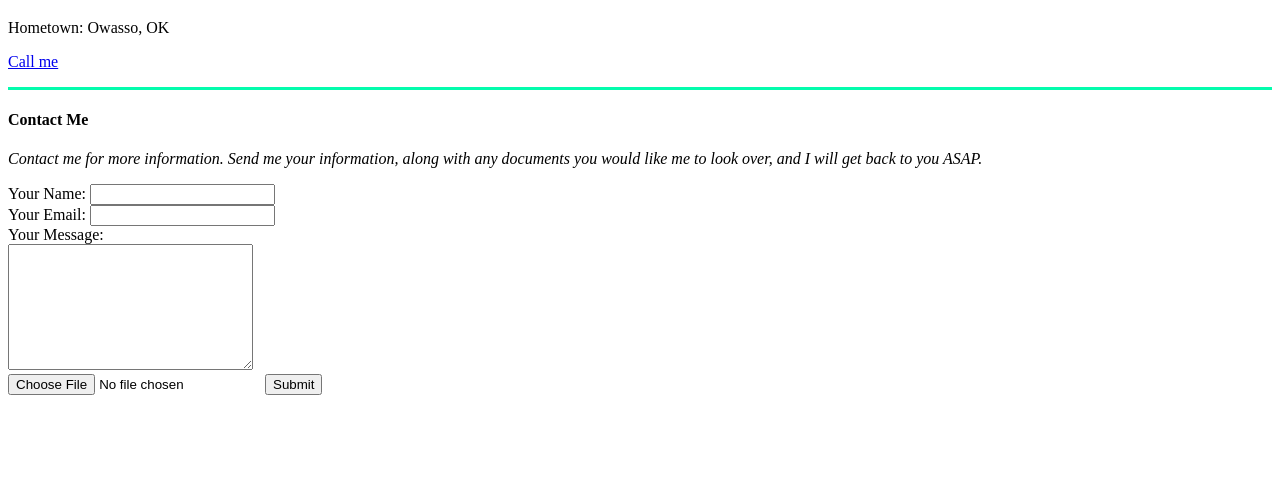
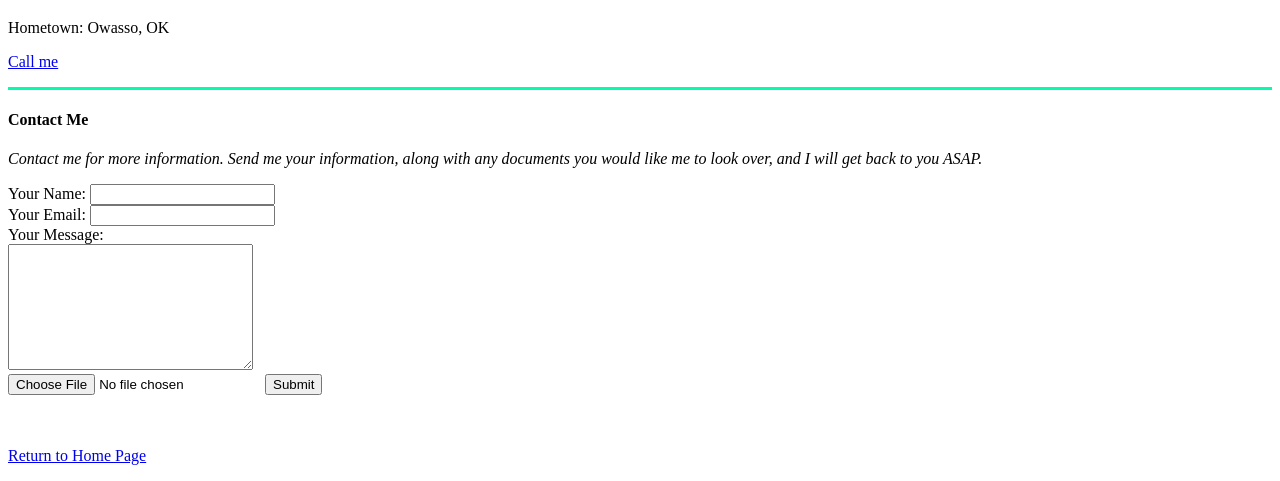
Before and after one commit to codemeupscotty/personalsite, a plain HTML site: page contactme.html in a window 1280 px wide. Shown: the part 484-965 px from the top of the page. Before the commit the page ends 887 px from the top, so only its background shows below. Drawn offline with Linux system fonts and the light colour scheme.

Commit message:
Update contactme.html

```diff
--- a/contactme.html
+++ b/contactme.html
@@ -31,6 +31,9 @@
     <input type="file" name="yourFile">
     <input type="submit">
   </form>
+
+  <br><br>
+  <p><a href="index.html">Return to Home Page</a></p>
 </body>
 
 </html>
```
